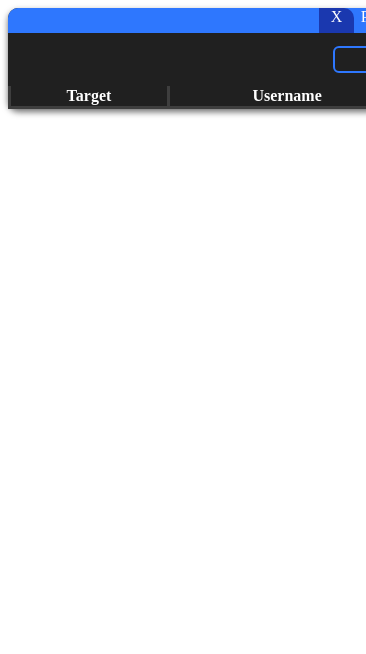
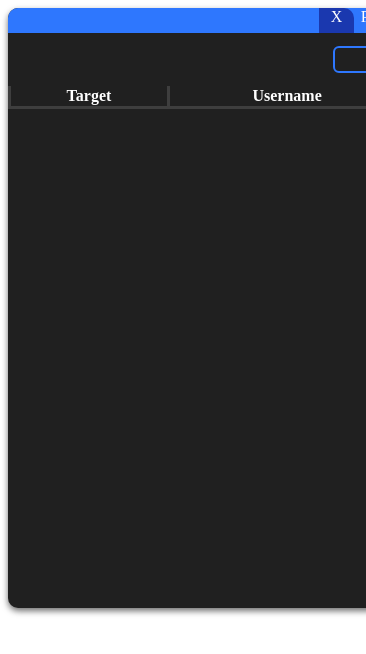
Before and after one commit to thecatcore/Password-Encrypt-App, an Electron app: page src/html/index.html in a window 366 px wide. Shown: the top 654 px of the page. Drawn offline with Linux system fonts and the light colour scheme; no server answers.

Commit message:
little bit of fix
made the window with the table in it 600px tall, to fill the entire window when nothing listed in the table

```diff
--- a/src/html/index.html
+++ b/src/html/index.html
@@ -10,7 +10,7 @@
   </head>
   <body>
 
-      <div class="container" style="width:800px;">
+      <div class="container" style="width:800px;height:600px;">
 		<div class="box_header" style="width:800px;">
 			PASSWORDS
 			<a class="appfunction_close" style="right:12px;">X</a>
```
